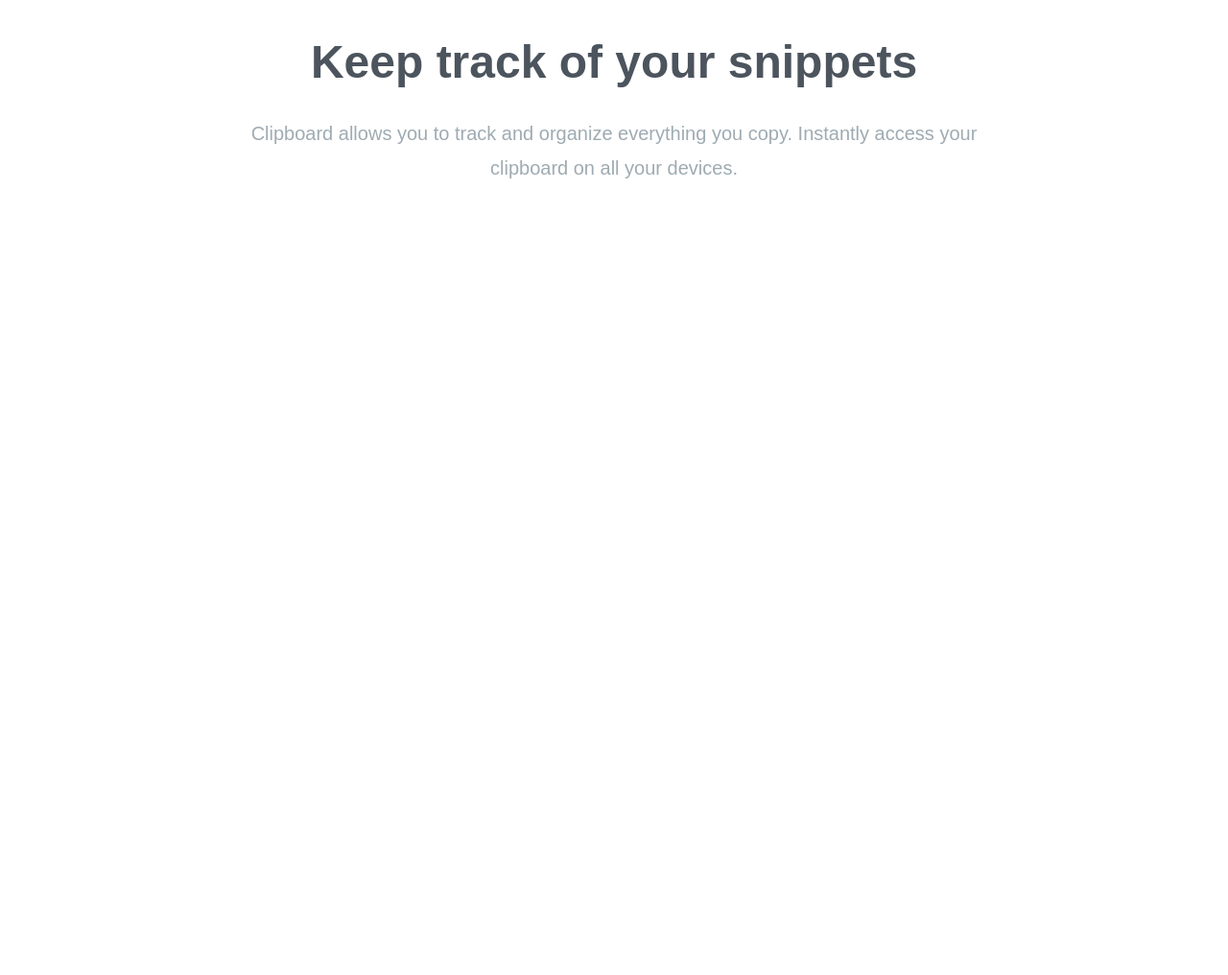
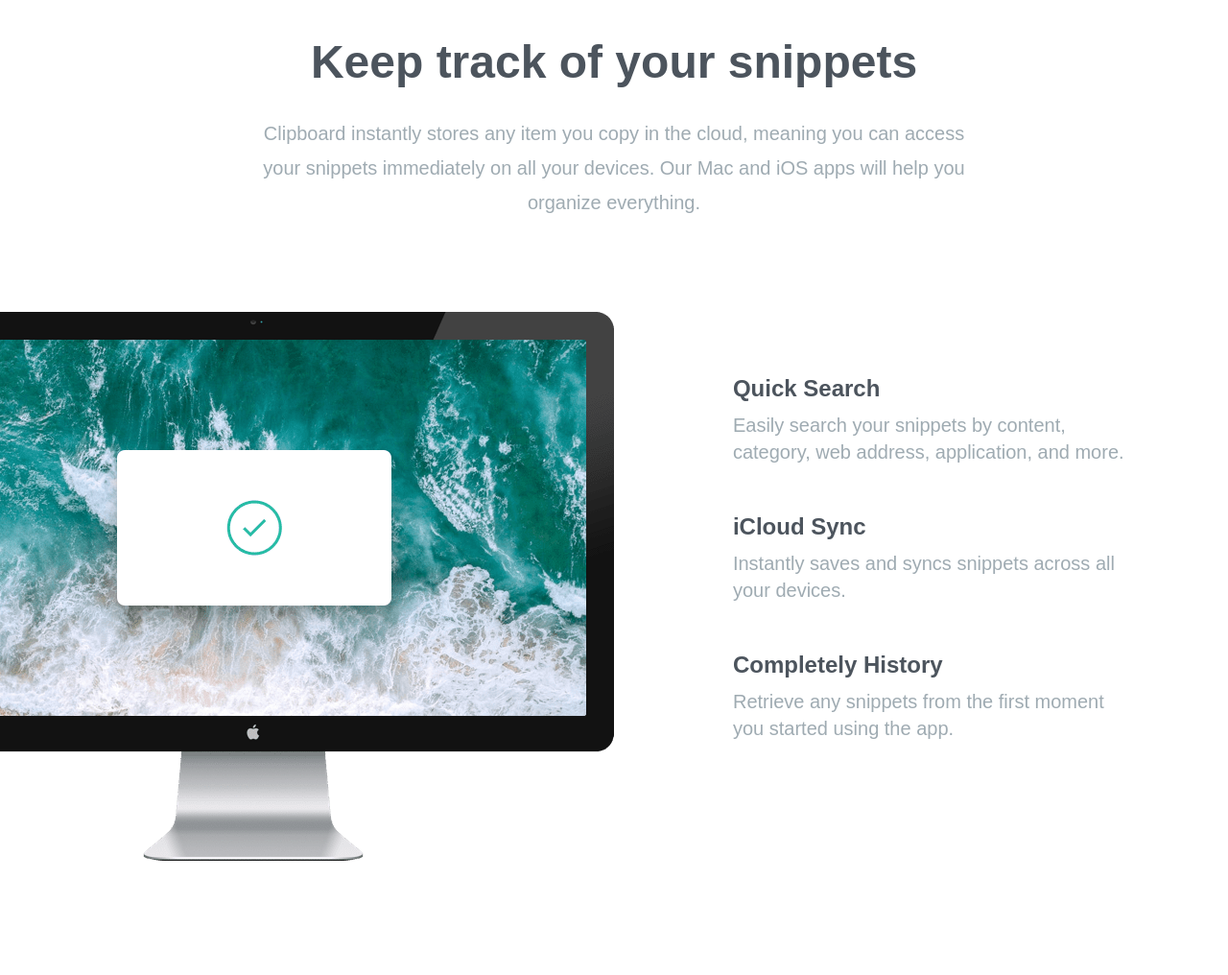
Before and after one commit to Wushengyouhan/tailwind-projects, a website: page index.html in a window 1280 px wide. Shown: the part 680-1696 px from the top of the page at 96% size. Before the commit the page ends 969 px from the top, so only its background shows below. Drawn offline with Linux system fonts and the light colour scheme; a web font is replaced by a local one.

Commit message:
38. Features Section & Items

```diff
--- a/index.html
+++ b/index.html
@@ -16,7 +16,7 @@
   <body>
     <!-- Hero Section -->
     <section id="hero">
-      <div class="section-container mb-40 px-10 pt-16">
+      <div class="section-container mb-40 pt-16">
         <img src="images/logo.svg" alt="" class="mx-auto my-16" />
 
         <h3>A history of everything you copy</h3>
@@ -44,14 +44,80 @@
     </section>
 
     <!-- Snippets Section -->
-    <div class="section-container mb-20 px-10">
+    <div class="section-container mb-20">
       <h3>Keep track of your snippets</h3>
       <p
         class="max-w-3xl mx-auto mb-24 text-xl leading-9 text-center text-grayishBlue"
       >
-        Clipboard allows you to track and organize everything you copy.
-        Instantly access your clipboard on all your devices.
+        Clipboard instantly stores any item you copy in the cloud, meaning you
+        can access your snippets immediately on all your devices. Our Mac and
+        iOS apps will help you organize everything.
       </p>
     </div>
+
+    <!-- Features Section -->
+    <section id="features">
+      <div class="section-container my-20">
+        <div class="relative flex flex-col md:flex-row md:space-x-32">
+          <!-- Image -->
+          <div class="md:w-1/2">
+            <img
+              src="images/image-computer.png"
+              alt=""
+              class="md:absolute top-0 right-[50%]"
+            />
+          </div>
+
+          <!-- Items Container -->
+          <div
+            class="flex flex-col mt-16 mb-24 space-y-12 text-xl md:w-1/2 md:mb-60 md:text-left md:pl-16"
+          >
+            <!-- Item 1 -->
+            <div>
+              <h5 class="mb-2 text-2xl font-bold text-darkGrayishBlue">
+                Quick Search
+              </h5>
+              <p class="max-w-md text-grayishBlue">
+                Easily search your snippets by content, category, web address,
+                application, and more.
+              </p>
+            </div>
+            <!-- Item 2 -->
+            <div>
+              <h5 class="mb-2 text-2xl font-bold text-darkGrayishBlue">
+                iCloud Sync
+              </h5>
+              <p class="max-w-md text-grayishBlue">
+                Instantly saves and syncs snippets across all your devices.
+              </p>
+            </div>
+            <!-- Item 3 -->
+            <div>
+              <h5 class="mb-2 text-2xl font-bold text-darkGrayishBlue">
+                Completely History
+              </h5>
+              <p class="max-w-md text-grayishBlue">
+                Retrieve any snippets from the first moment you started using
+                the app.
+              </p>
+            </div>
+          </div>
+        </div>
+      </div>
+    </section>
+
+    <!-- Access Anywhere Section -->
+    <section id="access">
+      <div class="section-container my-20">
+        <h3>Access Clipboard Anywhere</h3>
+        <p
+          class="max-w-3xl mx-auto mb-24 text-xl leading-9 text-center text-grayishBlue"
+        >
+          Whether you’re on the go, or at your computer, you can access all your
+          Clipboard snippets in a few simple clicks.
+        </p>
+        <img src="images/image-devices.png" alt="" class="mx-auto" />
+      </div>
+    </section>
   </body>
 </html>
--- a/input.css
+++ b/input.css
@@ -9,7 +9,7 @@
 }
 
 .section-container {
-  @apply max-w-6xl mx-auto text-center;
+  @apply max-w-6xl mx-auto text-center px-10;
 }
 
 .button-container {
```
Also changed, not shown: css/style.css.
